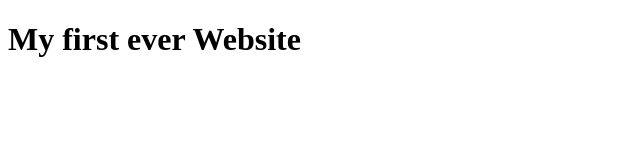
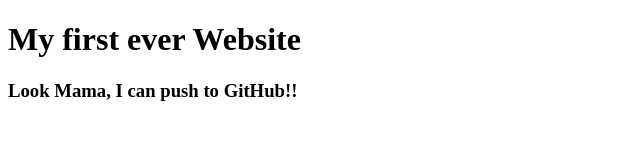
Before and after one commit to shanjib76/my-first-website, a plain HTML site: page index.html in a window 1280 px wide. Shown: the whole page, without its empty margins (0-640 px from the left). Drawn offline with Linux system fonts and the light colour scheme.

Commit message:
Learned github

```diff
--- a/index.html
+++ b/index.html
@@ -7,5 +7,6 @@
   </head>
   <body>
     <h1>My first ever Website</h1>
+    <h3>Look Mama, I can push to GitHub!!</h3>
   </body>
 </html>
```
